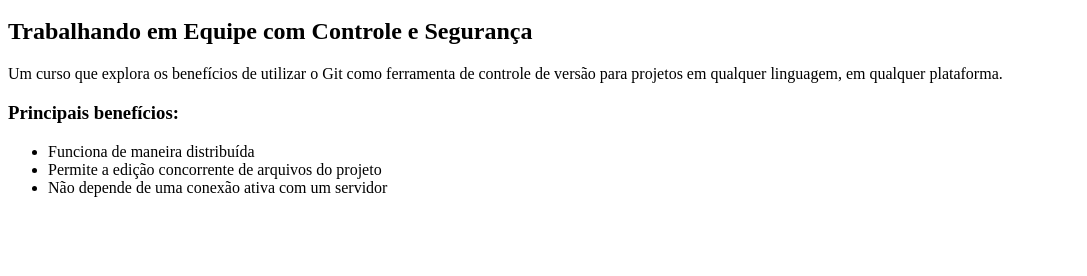
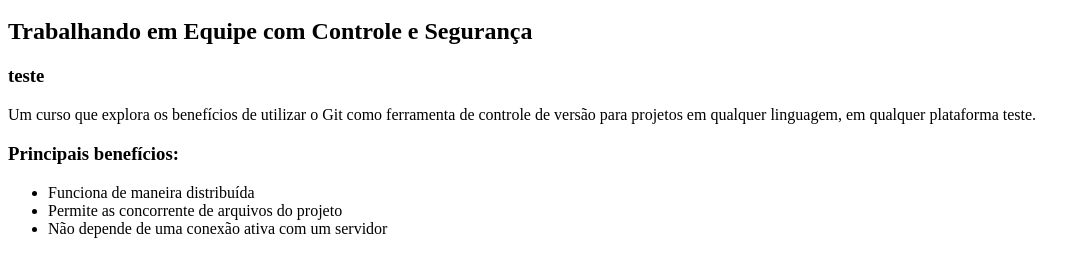
Before and after one commit to marcosfrancisco/curso-git, a plain HTML site: page index.html in a window 1280 px wide. Shown: the part 48-324 px from the top of the page, without its empty margins (0-1087 px from the left). Drawn offline with Linux system fonts and the light colour scheme.

Commit message:
teste de aprendizado

```diff
--- a/index.html
+++ b/index.html
@@ -4,13 +4,14 @@
     <body>
         <h1>Git</h1>
         <h2>Trabalhando em Equipe com Controle e Segurança</h2>
+	<h3> teste </h3>
 
-        <p>Um curso que explora os benefícios de utilizar o Git como ferramenta de controle de versão para projetos em qualquer linguagem, em qualquer plataforma.</p>
+        <p>Um curso que explora os benefícios de utilizar o Git como ferramenta de controle de versão para projetos em qualquer linguagem, em qualquer plataforma teste.</p>
 
         <h3>Principais benefícios:</h3>
         <ul>
             <li>Funciona de maneira distribuída</li>
-            <li>Permite a edição concorrente de arquivos do projeto</li>
+            <li>Permite as concorrente de arquivos do projeto</li>
             <li>Não depende de uma conexão ativa com um servidor</li>
         </ul>
     </body>
```
